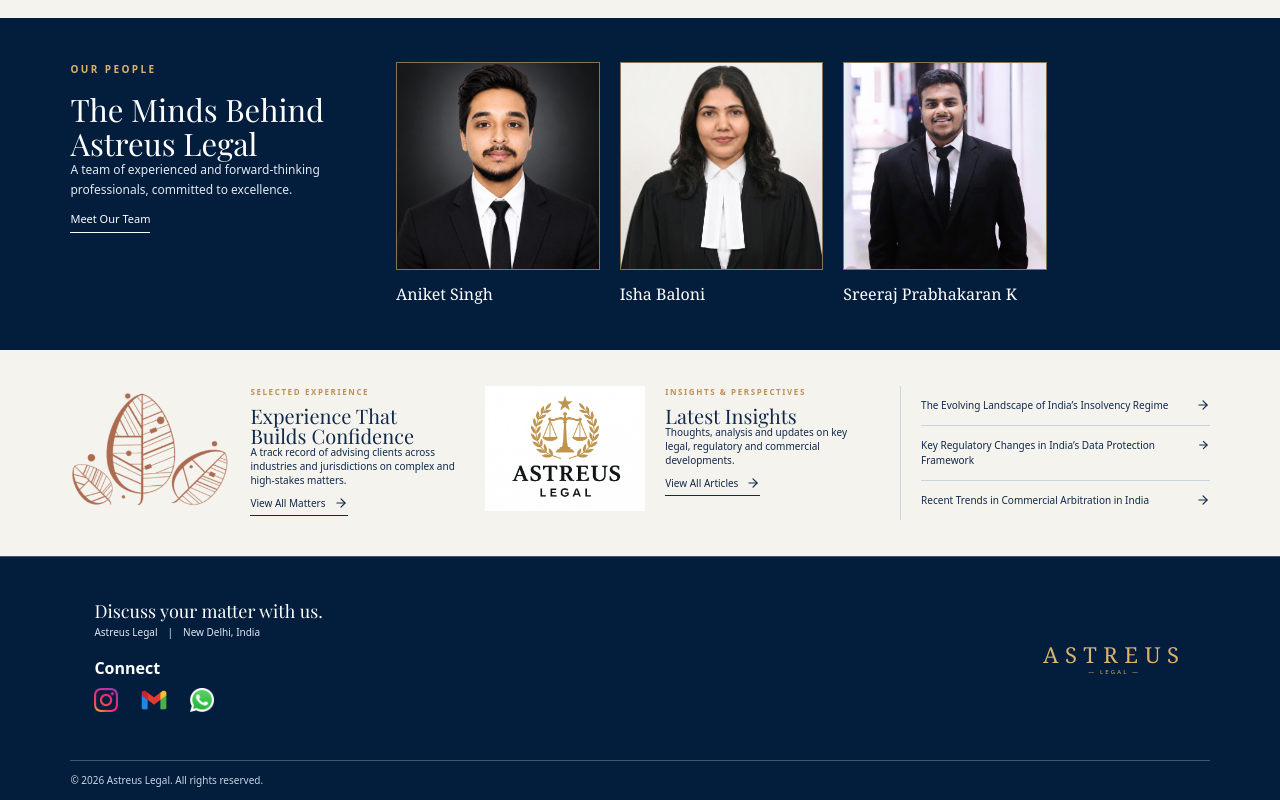
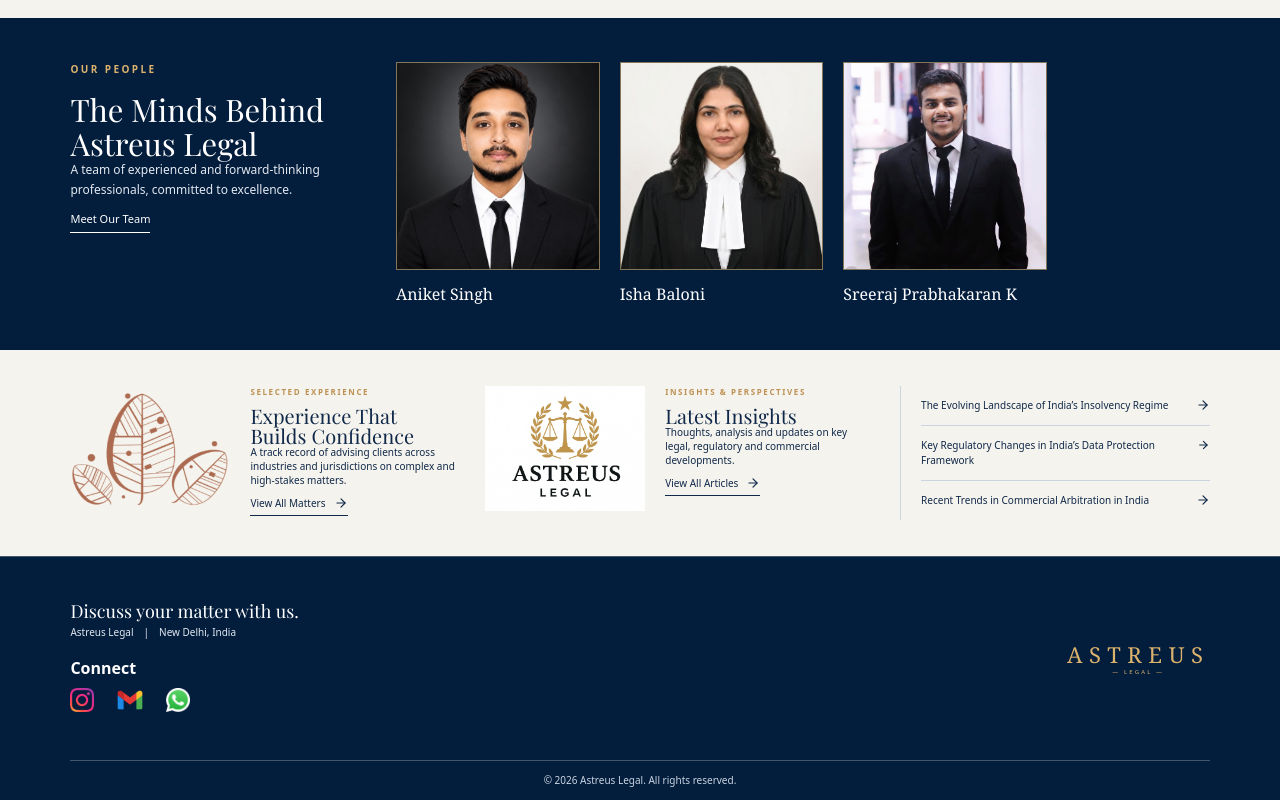
Before and after one commit to ashishgit10/project101, a React (Vite) app: page / in a window 1280 px wide. Shown: the part 1940-2740 px from the top of the page. Built offline with nearby package versions, Linux system fonts and the light colour scheme; a web font is replaced by a local one.

Commit message:
Complete UI-2

```diff
--- a/src/pages/New-UI/Footer.jsx
+++ b/src/pages/New-UI/Footer.jsx
@@ -18,7 +18,7 @@
       id="contact"
       className="bg-[#031d3c] text-white border-t border-white/25"
     >
-      <div className="mx-auto justify-between flex  max-w-[1360px] gap-6 py-10 px-6 sm:w-[89vw] md:grid-cols-[1fr_auto_1.3fr] md:items-center">
+      <div className="mx-auto justify-between flex  max-w-[1360px] gap-6 py-10 px-6 sm:px-0 sm:w-[89vw] md:grid-cols-[1fr_auto_1.3fr] md:items-center">
         <div>
         <div>
 
@@ -64,7 +64,7 @@
           </div>
         </div>
       </div>
-      <div className="mx-auto text-center flex w-[calc(100%-40px)] flex-col gap-2 border-t border-white/25 py-3 text-[10px] text-slate-300 sm:w-[89vw] sm:flex-row sm:justify-between">
+      <div className="mx-auto text-center flex w-[calc(100%-40px)] flex-col gap-2 border-t border-white/25 py-3 text-[10px] text-slate-300 sm:w-[89vw] sm:flex-row sm:justify-center">
         <span>© 2026 Astreus Legal. All rights reserved.</span>
       </div>
     </footer>
```
